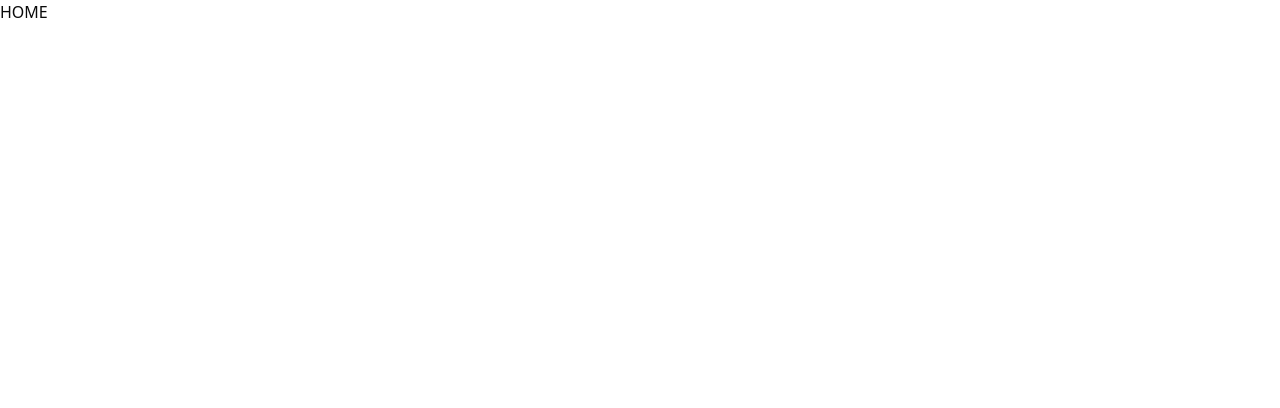
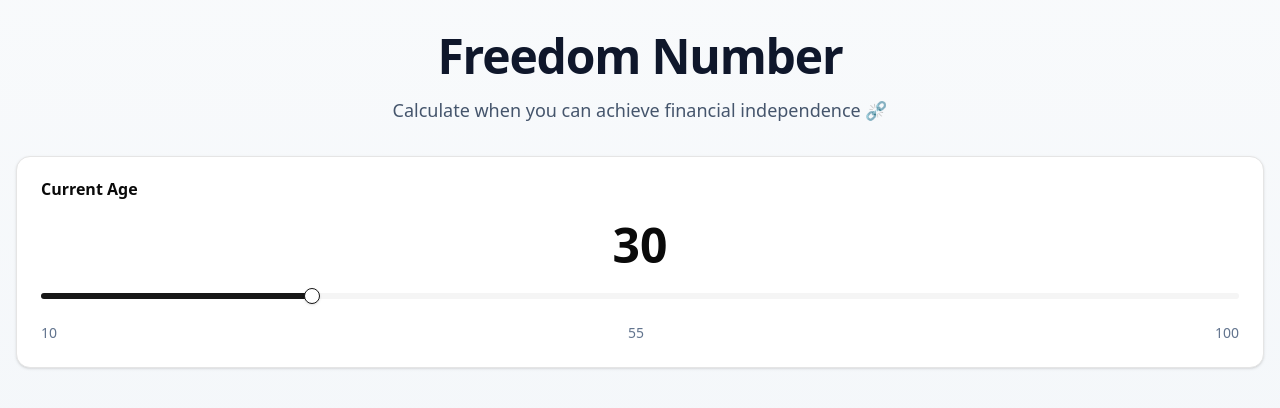
Before and after one commit to wadesword89/freedom-number, a Next.js app: page / in a window 1280 px wide. Shown: the top 408 px of the page. Built offline with nearby package versions, Linux system fonts and the light colour scheme.

Commit message:
add cards

```diff
--- a/package.json
+++ b/package.json
@@ -9,6 +9,7 @@
     "lint": "next lint"
   },
   "dependencies": {
+    "@radix-ui/react-slider": "^1.2.3",
     "class-variance-authority": "^0.7.1",
     "clsx": "^2.1.1",
     "lucide-react": "^0.477.0",
--- a/src/app/page.tsx
+++ b/src/app/page.tsx
@@ -1,8 +1,22 @@
+import FreedomCalculator from '@/components/freedom-calculator';
 
 export default function Home() {
   return (
     <>
-      <div>HOME</div>
+      <main className="min-h-screen bg-gradient-to-b from-slate-50 to-slate-100 dark:from-slate-950 dark:to-slate-900">
+        <div className="container mx-auto px-4 py-8">
+          <header className="mb-8 text-center">
+            <h1 className="text-4xl font-bold tracking-tight text-slate-900 dark:text-slate-50 md:text-5xl">
+              Freedom Number
+            </h1>
+            <p className="mt-4 text-lg text-slate-600 dark:text-slate-300">
+              Calculate when you can achieve{' '}
+              <span className="">financial independence</span> ⛓️‍💥
+            </p>
+          </header>
+          <FreedomCalculator />
+        </div>
+      </main>
     </>
   );
 }
--- /dev/null
+++ b/src/components/age-slider.tsx
@@ -0,0 +1,24 @@
+"use client"
+
+import { Slider } from "@/components/ui/slider"
+
+interface AgeSliderProps {
+  currentAge: number
+  setCurrentAge: (age: number) => void
+}
+
+export default function AgeSlider({ currentAge, setCurrentAge }: AgeSliderProps) {
+  return (
+    <div className="space-y-6">
+      <div className="text-center">
+        <span className="text-5xl font-bold">{currentAge}</span>
+      </div>
+      <Slider min={10} max={100} step={1} value={[currentAge]} onValueChange={(value) => setCurrentAge(value[0])} />
+      <div className="flex justify-between text-sm text-slate-500">
+        <span>10</span>
+        <span>55</span>
+        <span>100</span>
+      </div>
+    </div>
+  )
+}
--- /dev/null
+++ b/src/components/freedom-calculator.tsx
@@ -0,0 +1,31 @@
+'use client';
+
+import AgeSlider from './age-slider';
+import { useState } from 'react';
+import {
+  Card,
+  CardContent,
+  CardDescription,
+  CardHeader,
+  CardTitle,
+} from '@/components/ui/card';
+
+export default function FreedomCalculator() {
+  const [currentAge, setCurrentAge] = useState(30);
+  const [returnRate, setReturnRate] = useState(0.07); // 7% default
+  const [withdrawalRate, setWithdrawalRate] = useState(0.04); // 4% default
+  const [isConservative, setIsConservative] = useState(false);
+
+  return (
+    <>
+      <Card>
+        <CardHeader>
+          <CardTitle>Current Age</CardTitle>
+        </CardHeader>
+        <CardContent>
+          <AgeSlider currentAge={currentAge} setCurrentAge={setCurrentAge} />
+        </CardContent>
+      </Card>
+    </>
+  );
+}
--- /dev/null
+++ b/src/components/ui/card.tsx
@@ -0,0 +1,68 @@
+import * as React from "react"
+
+import { cn } from "@/lib/utils"
+
+function Card({ className, ...props }: React.ComponentProps<"div">) {
+  return (
+    <div
+      data-slot="card"
+      className={cn(
+        "bg-card text-card-foreground flex flex-col gap-6 rounded-xl border py-6 shadow-sm",
+        className
+      )}
+      {...props}
+    />
+  )
+}
+
+function CardHeader({ className, ...props }: React.ComponentProps<"div">) {
+  return (
+    <div
+      data-slot="card-header"
+      className={cn("flex flex-col gap-1.5 px-6", className)}
+      {...props}
+    />
+  )
+}
+
+function CardTitle({ className, ...props }: React.ComponentProps<"div">) {
+  return (
+    <div
+      data-slot="card-title"
+      className={cn("leading-none font-semibold", className)}
+      {...props}
+    />
+  )
+}
+
+function CardDescription({ className, ...props }: React.ComponentProps<"div">) {
+  return (
+    <div
+      data-slot="card-description"
+      className={cn("text-muted-foreground text-sm", className)}
+      {...props}
+    />
+  )
+}
+
+function CardContent({ className, ...props }: React.ComponentProps<"div">) {
+  return (
+    <div
+      data-slot="card-content"
+      className={cn("px-6", className)}
+      {...props}
+    />
+  )
+}
+
+function CardFooter({ className, ...props }: React.ComponentProps<"div">) {
+  return (
+    <div
+      data-slot="card-footer"
+      className={cn("flex items-center px-6", className)}
+      {...props}
+    />
+  )
+}
+
+export { Card, CardHeader, CardFooter, CardTitle, CardDescription, CardContent }
--- /dev/null
+++ b/src/components/ui/slider.tsx
@@ -0,0 +1,63 @@
+'use client';
+
+import * as React from 'react';
+import * as SliderPrimitive from '@radix-ui/react-slider';
+
+import { cn } from '@/lib/utils';
+
+function Slider({
+  className,
+  defaultValue,
+  value,
+  min = 0,
+  max = 100,
+  ...props
+}: React.ComponentProps<typeof SliderPrimitive.Root>) {
+  const _values = React.useMemo(
+    () =>
+      Array.isArray(value)
+        ? value
+        : Array.isArray(defaultValue)
+        ? defaultValue
+        : [min, max],
+    [value, defaultValue, min, max]
+  );
+
+  return (
+    <SliderPrimitive.Root
+      data-slot="slider"
+      defaultValue={defaultValue}
+      value={value}
+      min={min}
+      max={max}
+      className={cn(
+        'relative flex w-full touch-none items-center select-none data-[disabled]:opacity-50 data-[orientation=vertical]:h-full data-[orientation=vertical]:min-h-44 data-[orientation=vertical]:w-auto data-[orientation=vertical]:flex-col',
+        className
+      )}
+      {...props}
+    >
+      <SliderPrimitive.Track
+        data-slot="slider-track"
+        className={cn(
+          'bg-muted relative grow overflow-hidden rounded-full data-[orientation=horizontal]:h-1.5 data-[orientation=horizontal]:w-full data-[orientation=vertical]:h-full data-[orientation=vertical]:w-1.5'
+        )}
+      >
+        <SliderPrimitive.Range
+          data-slot="slider-range"
+          className={cn(
+            'bg-primary absolute data-[orientation=horizontal]:h-full data-[orientation=vertical]:w-full'
+          )}
+        />
+      </SliderPrimitive.Track>
+      {Array.from({ length: _values.length }, (_, index) => (
+        <SliderPrimitive.Thumb
+          data-slot="slider-thumb"
+          key={index}
+          className="border-primary bg-background ring-ring/50 block size-4 shrink-0 rounded-full border shadow-sm transition-[color,box-shadow] hover:ring-4 focus-visible:ring-4 focus-visible:outline-hidden disabled:pointer-events-none disabled:opacity-50"
+        />
+      ))}
+    </SliderPrimitive.Root>
+  );
+}
+
+export { Slider };
```
Also changed, not shown: 1 other file (tests, documents, lock files or other folders).
